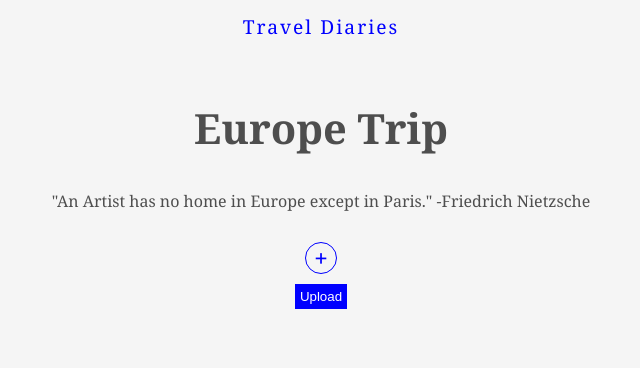
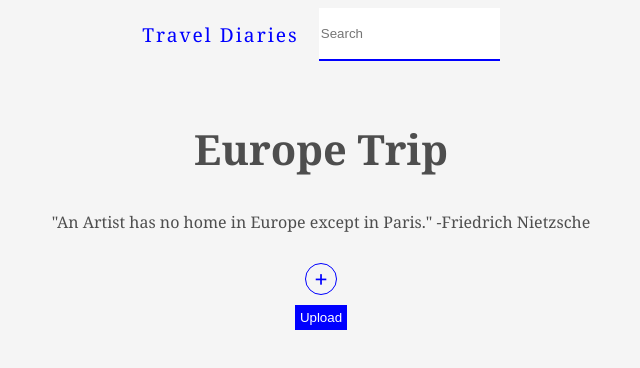
Before and after one commit to kritika27/image-gallery-reactjs-materialui, a React (Create React App) app: page / in a window 1280 px wide. Shown: the top 368 px of the page, without its empty margins (319-959 px from the left). Built offline with nearby package versions, Linux system fonts and the light colour scheme.

Commit message:
Added Title and Search box

```diff
--- a/src/Title.js
+++ b/src/Title.js
@@ -1,10 +1,30 @@
 import React from "react";
 import "./index.css";
 
-const Title = () => {
+const Title = ({ onSearchChange, search }) => {
   return (
     <div className="title">
-      <h1>Travel Diaries</h1>
+      <div
+        style={{
+          display: "flex",
+          justifyContent: "center",
+        }}
+      >
+        <h1 style={{ textAlign: "center", marginRight: "20px" }}>
+          Travel Diaries
+        </h1>
+        <input
+          style={{
+            border: "none",
+            outline: "none",
+            borderBottom: "2px solid blue",
+          }}
+          placeholder="Search"
+          type="search"
+          onChange={onSearchChange}
+          value={search}
+        />
+      </div>
       <h2>Europe Trip</h2>
       <p>
         "An Artist has no home in Europe except in Paris." -Friedrich Nietzsche
```
